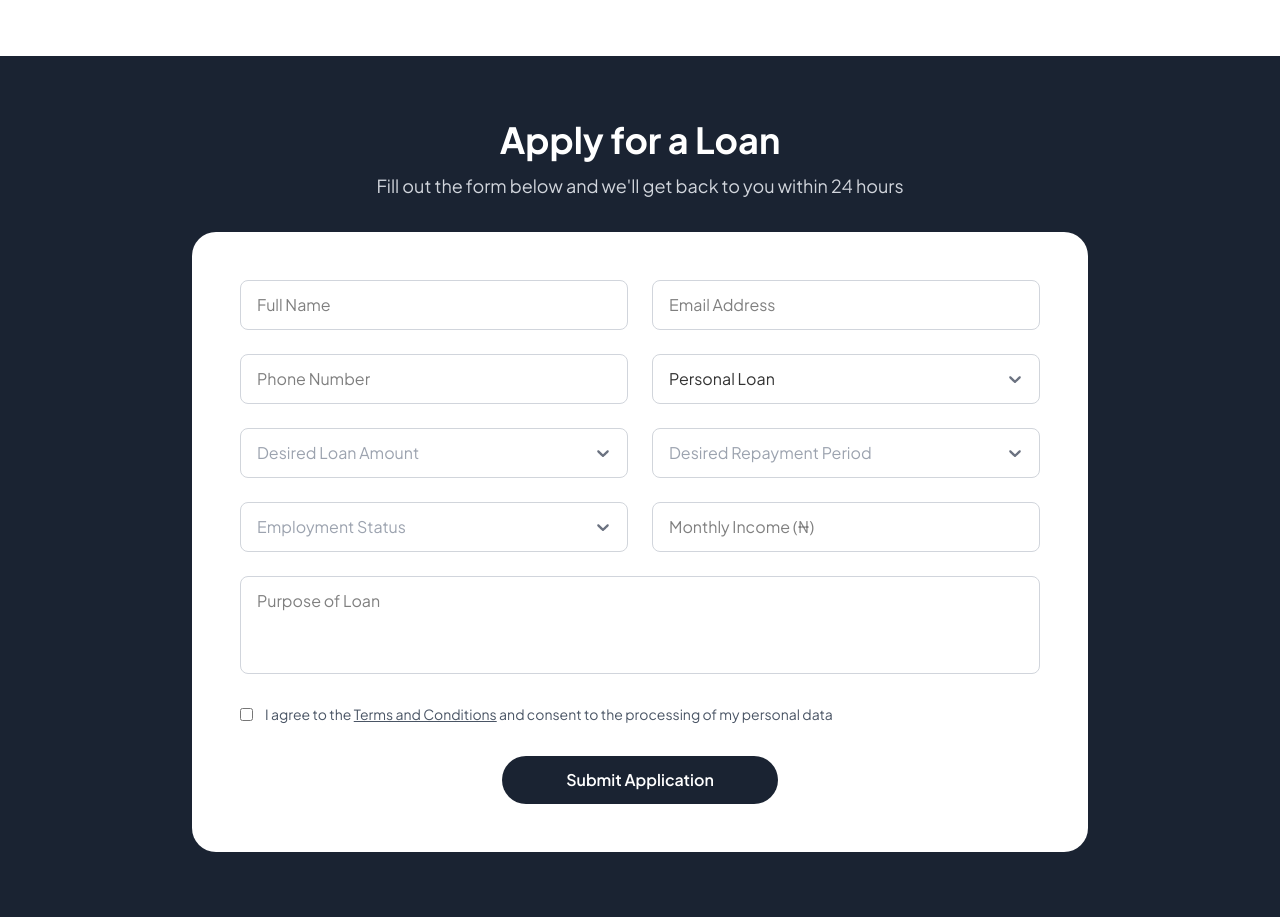
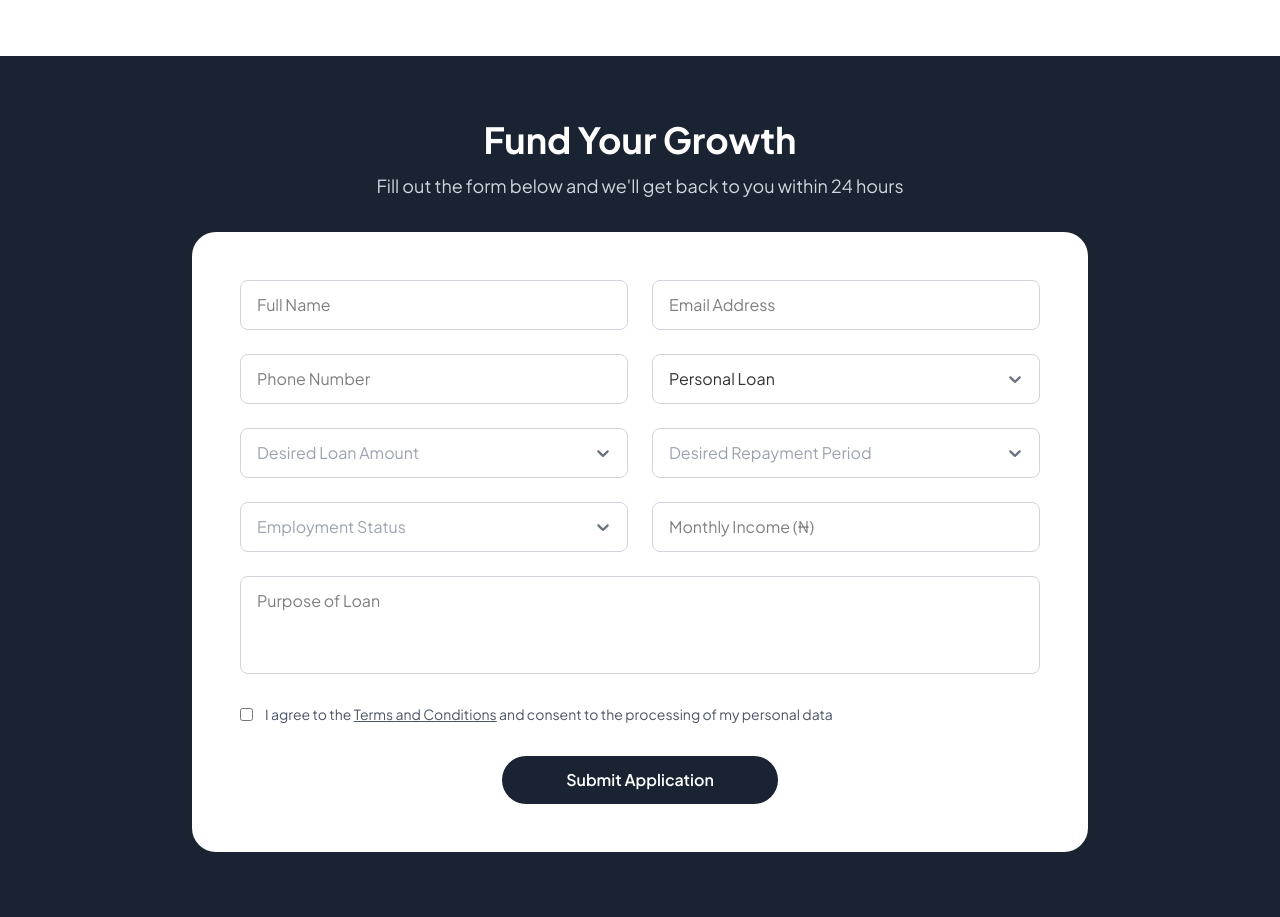
Before and after one commit to debire/bph-growth-website, a React (Vite) app: page /bph-growth-fund in a window 1280 px wide. Shown: the part 3340-4257 px from the top of the page. Built offline with nearby package versions, Linux system fonts and the light colour scheme.

Commit message:
Last Update

```diff
--- a/src/components/LoanApplicationForm.jsx
+++ b/src/components/LoanApplicationForm.jsx
@@ -142,7 +142,7 @@ function LoanApplicationForm() {
       <div className="max-w-4xl mx-auto">
         {/* Header */}
         <div className="text-center mb-6 lg:mb-8">
-          <h2 className="text-2xl lg:text-4xl font-bold text-white mb-2 lg:mb-3">Apply for a Loan</h2>
+          <h2 className="text-2xl lg:text-4xl font-bold text-white mb-2 lg:mb-3">Fund Your Growth</h2>
           <p className="text-gray-300 text-sm lg:text-lg">
             Fill out the form below and we'll get back to you within 24 hours
           </p>
```
